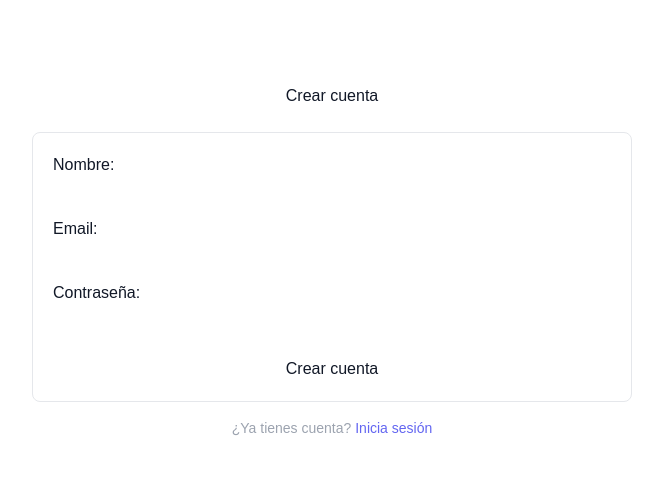
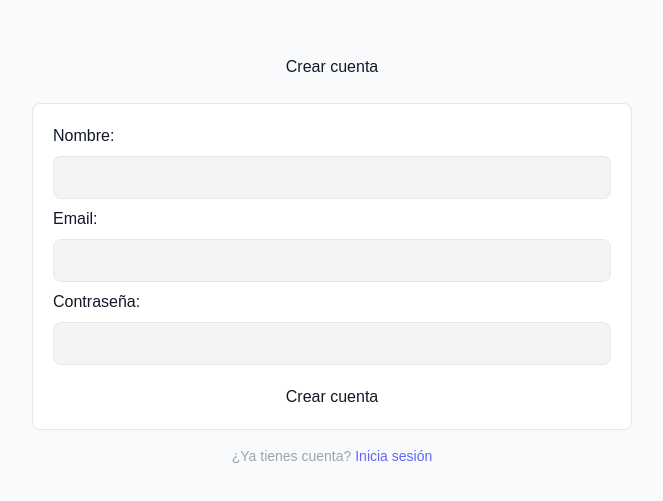
Before and after one commit to sofiiaglez11/TFG-Bienestar, a Next.js app in the folder frontend/: page /register in a window 1280 px wide. Shown: the part 139-640 px from the top of the page, without its empty margins (308-971 px from the left). Built offline with nearby package versions, Linux system fonts and the light colour scheme.

Commit message:
corregido estilo dark de páginas de registro y login y limpieza de código

```diff
--- a/frontend/app/components/RegisterForm.jsx
+++ b/frontend/app/components/RegisterForm.jsx
@@ -33,6 +33,17 @@ export default function RegisterForm({ onRegister }) {
                 value={name}
                 onChange={(e) => setName(e.target.value)}
                 required
+                style={{
+                    width: '100%',
+                    padding: '10px 12px',
+                    borderRadius: '8px',
+                    border: '1px solid var(--border, #cbd5e1)',
+                    background: 'var(--bg-input, #f8fafc)',
+                    color: 'var(--text-primary, #0f172a)',
+                    fontSize: '14px',
+                    outline: 'none',
+                    boxSizing: 'border-box',
+                }}
             />
 
             <label htmlFor="email">Email:</label>
@@ -42,6 +53,17 @@ export default function RegisterForm({ onRegister }) {
                 value={email}
                 onChange={(e) => setEmail(e.target.value)}
                 required
+                style={{
+                    width: '100%',
+                    padding: '10px 12px',
+                    borderRadius: '8px',
+                    border: '1px solid var(--border, #cbd5e1)',
+                    background: 'var(--bg-input, #f8fafc)',
+                    color: 'var(--text-primary, #0f172a)',
+                    fontSize: '14px',
+                    outline: 'none',
+                    boxSizing: 'border-box',
+                }}
             />
 
             <label htmlFor="password">Contraseña:</label>
@@ -51,6 +73,17 @@ export default function RegisterForm({ onRegister }) {
                 value={password}
                 onChange={(e) => setPassword(e.target.value)}
                 required
+                style={{
+                    width: '100%',
+                    padding: '10px 12px',
+                    borderRadius: '8px',
+                    border: '1px solid var(--border, #cbd5e1)',
+                    background: 'var(--bg-input, #f8fafc)',
+                    color: 'var(--text-primary, #0f172a)',
+                    fontSize: '14px',
+                    outline: 'none',
+                    boxSizing: 'border-box',
+                }}
             />
 
             <button type="submit" style={{ marginTop: '12px' }}>Crear cuenta</button>
--- a/frontend/app/login/page.jsx
+++ b/frontend/app/login/page.jsx
@@ -66,6 +66,7 @@ export default function LoginPage() {
             alignItems: 'center',
             height: '100vh',
             gap: '16px',
+            backgroundColor: 'var(--bg-page)'
         }}>
             <h1 style={{ color: 'var(--text-primary)', marginBottom: '8px' }}>Iniciar sesión</h1>
             <LoginForm
--- a/frontend/app/register/page.jsx
+++ b/frontend/app/register/page.jsx
@@ -39,6 +39,7 @@ export default function RegisterPage() {
             alignItems: 'center',
             height: '100vh',
             gap: '16px',
+            backgroundColor: 'var(--bg-page)'
         }}>
             <h1 style={{ color: 'var(--text-primary)', marginBottom: '8px' }}>Crear cuenta</h1>
             <RegisterForm onRegister={handleRegister} />
```
Also changed, not shown: frontend/app/components/LoginForm.jsx (+1 -23 lines), frontend/app/globals.css (+0 -24 lines).
